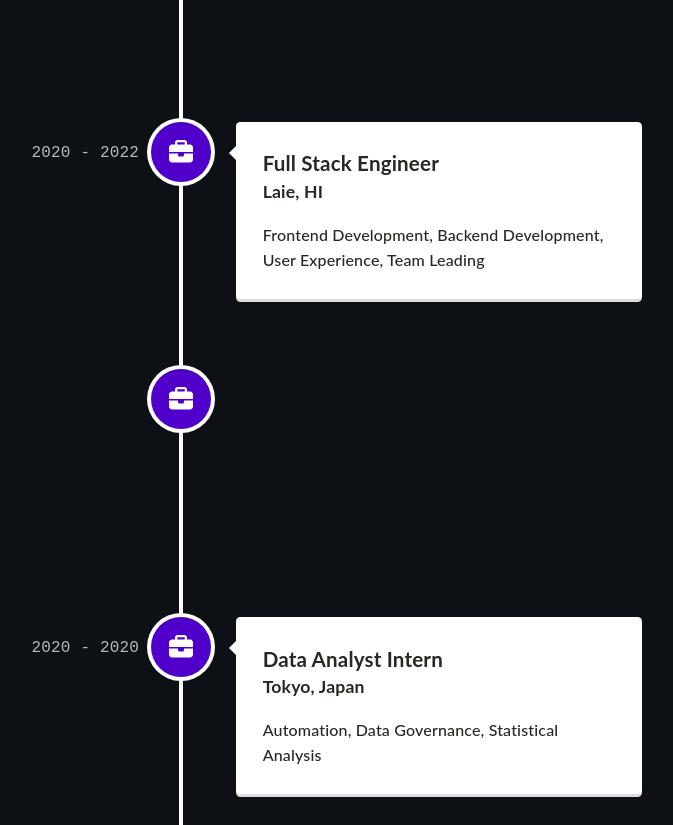
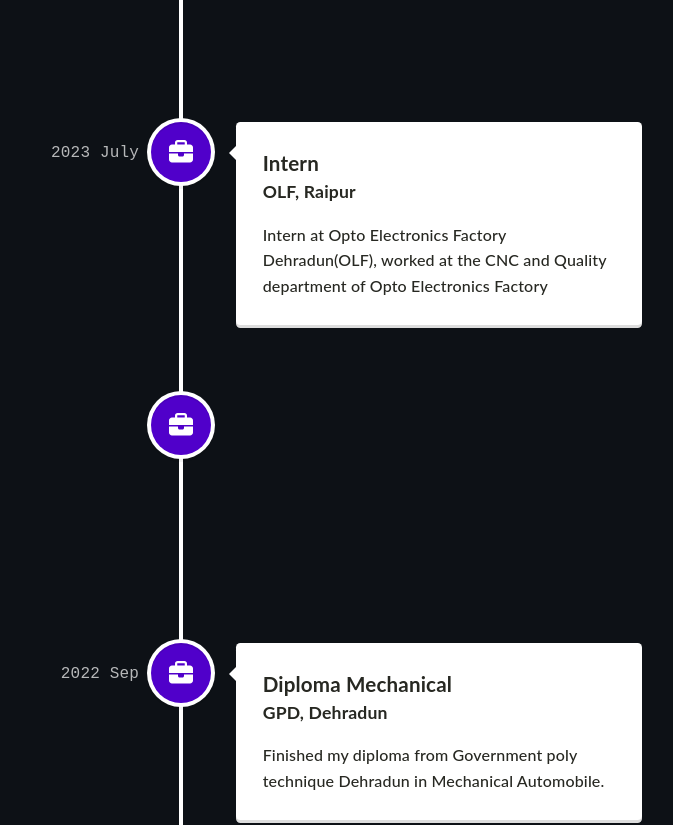
Before and after one commit to manishbazz/Manish_pft, a React (Create React App) app: page / in a window 1280 px wide. Shown: the part 1920-2745 px from the top of the page, without its empty margins (459-1132 px from the left). Built offline with nearby package versions, Linux system fonts and the light colour scheme.

Commit message:
complete changes in timeline

```diff
--- a/src/components/Timeline.tsx
+++ b/src/components/Timeline.tsx
@@ -16,50 +16,50 @@ function Timeline() {
             className="vertical-timeline-element--work"
             contentStyle={{ background: 'white', color: 'rgb(39, 40, 34)' }}
             contentArrowStyle={{ borderRight: '7px solid  white' }}
-            date="2022 - present"
+            date="2023 Sep - present"
             iconStyle={{ background: '#5000ca', color: 'rgb(39, 40, 34)' }}
             icon={<FontAwesomeIcon icon={faBriefcase} />}
           >
-            <h3 className="vertical-timeline-element-title">Technology Consultant</h3>
-            <h4 className="vertical-timeline-element-subtitle">Dallas, TX</h4>
+            <h3 className="vertical-timeline-element-title">Mechanical Design Engineer</h3>
+            <h4 className="vertical-timeline-element-subtitle">Menthosa Solutions </h4>
             <p>
-              Full-stack Web Development, GenAI/LLM, Project Management, Business Development
+            Started working as an mechanical design engineer for Menthosa Solutions.
             </p>
           </VerticalTimelineElement>
           <VerticalTimelineElement
             className="vertical-timeline-element--work"
-            date="2020 - 2022"
+            date="2023 July"
             iconStyle={{ background: '#5000ca', color: 'rgb(39, 40, 34)' }}
             icon={<FontAwesomeIcon icon={faBriefcase} />}
           >
-            <h3 className="vertical-timeline-element-title">Full Stack Engineer</h3>
-            <h4 className="vertical-timeline-element-subtitle">Laie, HI</h4>
+            <h3 className="vertical-timeline-element-title">Intern</h3>
+            <h4 className="vertical-timeline-element-subtitle">OLF, Raipur</h4>
             <p>
-              Frontend Development, Backend Development, User Experience, Team Leading
+            Intern at Opto Electronics Factory Dehradun(OLF), worked at the CNC and Quality department of Opto Electronics Factory
             </p>
           </VerticalTimelineElement>
           <VerticalTimelineElement
             className="vertical-timeline-element--work"
-            date="2021 - 2021"
+            date="2022 Sep"
             iconStyle={{ background: '#5000ca', color: 'rgb(39, 40, 34)' }}
             icon={<FontAwesomeIcon icon={faBriefcase} />}
           >
-            <h3 className="vertical-timeline-element-title">Staff Engineer Intern</h3>
-            <h4 className="vertical-timeline-element-subtitle">Laie, HI</h4>
+            <h3 className="vertical-timeline-element-title">Mechanical Engineering</h3>
+            <h4 className="vertical-timeline-element-subtitle">UIET, Chandigarh</h4>
             <p>
-              Full-stack Development, API Development, User Experience
+            Started my BE in Mechanical Engineering at UIET as Lateral Entry
             </p>
           </VerticalTimelineElement>
           <VerticalTimelineElement
             className="vertical-timeline-element--work"
-            date="2020 - 2020"
+            date="2022 Sep"
             iconStyle={{ background: '#5000ca', color: 'rgb(39, 40, 34)' }}
             icon={<FontAwesomeIcon icon={faBriefcase} />}
           >
-            <h3 className="vertical-timeline-element-title">Data Analyst Intern</h3>
-            <h4 className="vertical-timeline-element-subtitle">Tokyo, Japan</h4>
+            <h3 className="vertical-timeline-element-title">Diploma Mechanical</h3>
+            <h4 className="vertical-timeline-element-subtitle">GPD, Dehradun</h4>
             <p>
-              Automation, Data Governance, Statistical Analysis
+            Finished my diploma from Government poly technique Dehradun in Mechanical Automobile.
             </p>
           </VerticalTimelineElement>
         </VerticalTimeline>
```
